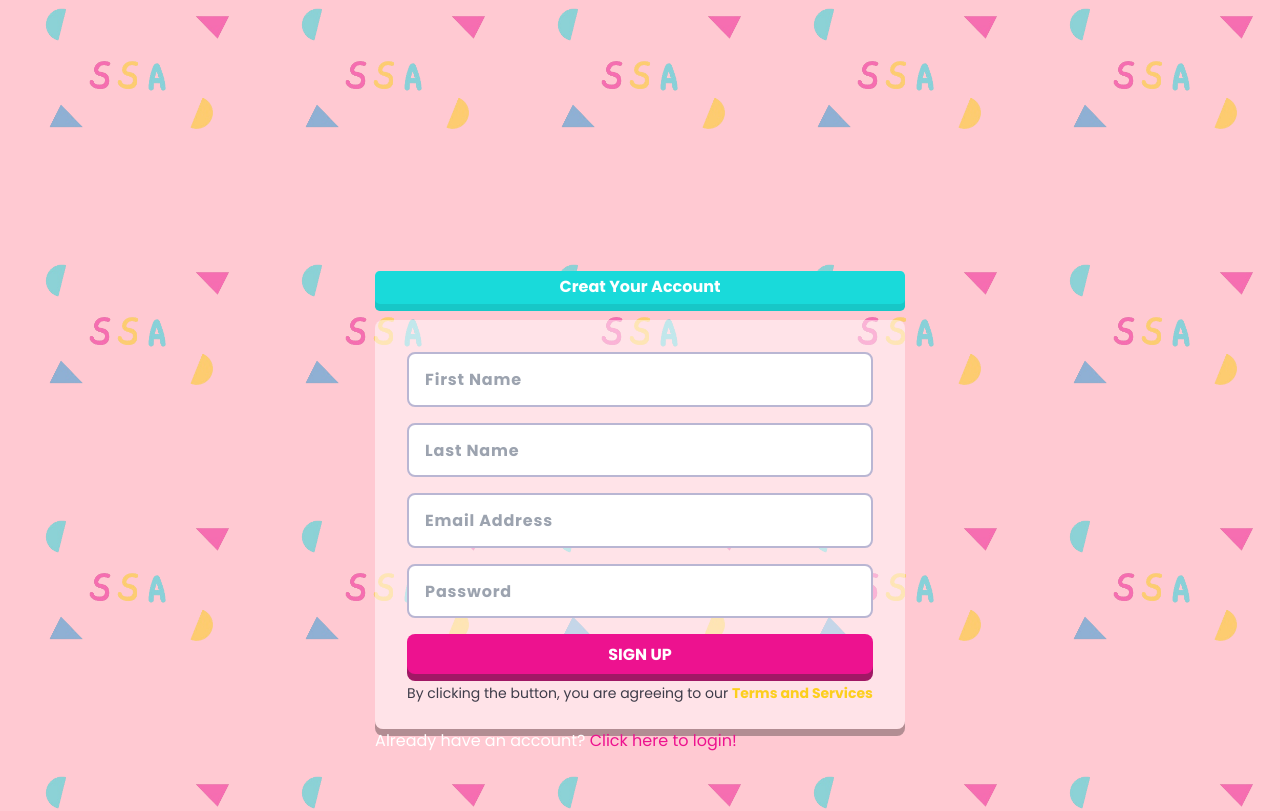
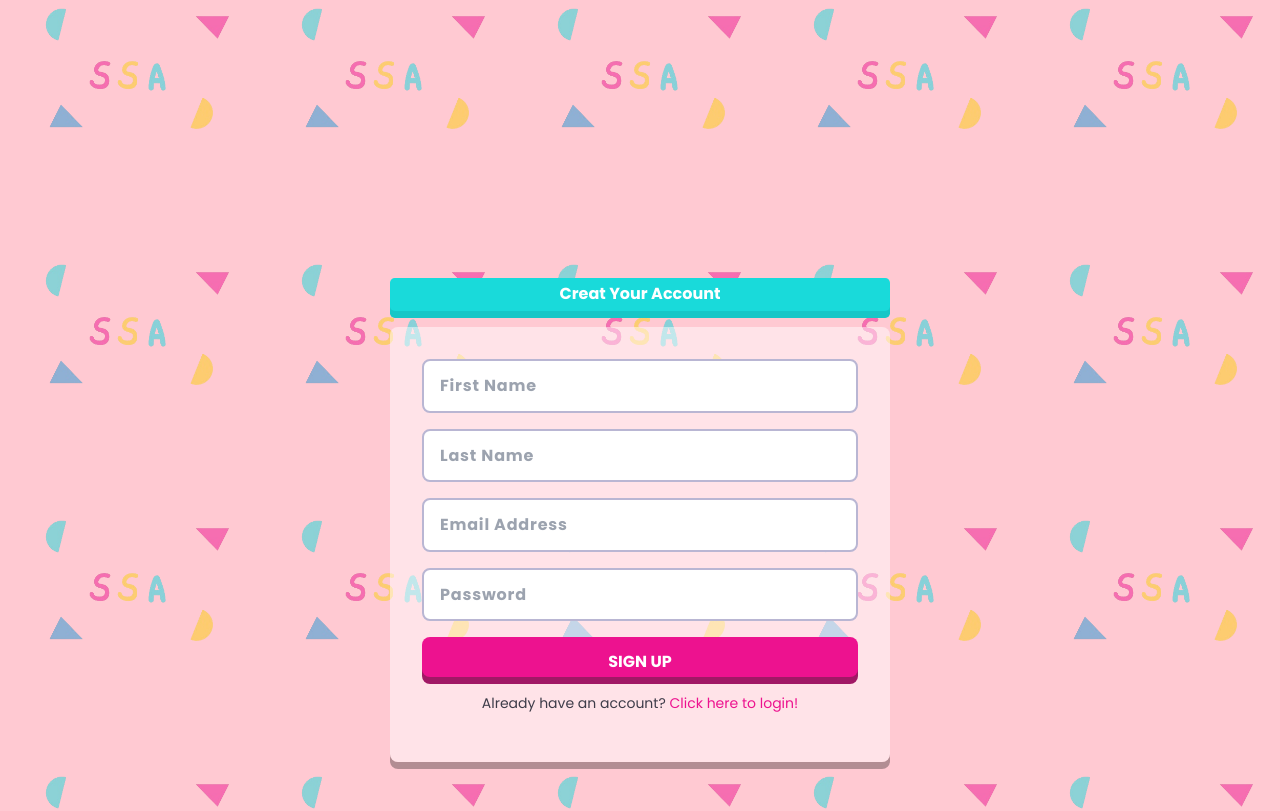
Before and after one commit to mohammad-ziadeh/react-project-final, a React (Vite) app: page / in a window 1280 px wide. Shown: the top 811 px of the page. Built offline with nearby package versions, Linux system fonts and the light colour scheme; a web font is replaced by a local one.

Commit message:
first commit

```diff
--- a/package.json
+++ b/package.json
@@ -21,6 +21,7 @@
     "react-dom": "^18.3.1",
     "react-icons": "^5.4.0",
     "react-router-dom": "^7.1.3",
+    "react-scroll": "^1.9.0",
     "yup": "^1.6.1"
   },
   "devDependencies": {
--- a/src/pages/login/log.css
+++ b/src/pages/login/log.css
@@ -70,7 +70,7 @@ body {
   margin-bottom: 1rem;
 }
 .form {
-  line-height: 7px;
+  width: 500px;
   display: flex;
   flex-direction: column;
   gap: 1rem;
@@ -97,7 +97,7 @@ body {
   font-size: 1rem;
   color: var(--Dark-Blue);
 }
-.form button {
+.form .subBtn {
   background-color: var(--Green);
   font-size: 1rem;
   height: 40px;
--- a/src/pages/login/login.jsx
+++ b/src/pages/login/login.jsx
@@ -58,18 +58,21 @@ function App({ handleScrollToSignup }) {
               {formik.touched.password && formik.errors.password ? (
                 <div style={{ color: "red" }}>{formik.errors.password}</div>
               ) : null}
-              <button type="submit">log in </button>
+              <button className="subBtn" type="submit">
+                log in{" "}
+              </button>
               <small>
-                By clicking the button, you are agreeing to our{" "}
-                <span className="red">Terms and Services</span>
+                <p>
+                  Don't have an account?{" "}
+                  <button
+                    className="changeButton"
+                    onClick={handleScrollToSignup}
+                  >
+                    Click here to sign up!
+                  </button>
+                </p>
               </small>
             </form>
-            <p>
-              Don't have an account?{" "}
-              <button className="changeButton" onClick={handleScrollToSignup}>
-                Click here to sign up!
-              </button>
-            </p>
           </article>
         </div>
       </section>
--- a/src/pages/login/signup.jsx
+++ b/src/pages/login/signup.jsx
@@ -93,19 +93,22 @@ function App({ handleScrollToLogin }) {
                 <div style={{ color: "red" }}>{formik.errors.password}</div>
               ) : null}
 
-              <button type="submit">Sign up </button>
+              <button className="subBtn" type="submit">
+                Sign up{" "}
+              </button>
 
               <small>
-                By clicking the button, you are agreeing to our{" "}
-                <span className="red">Terms and Services</span>
+                <p>
+                  Already have an account?{" "}
+                  <button
+                    className="changeButton"
+                    onClick={handleScrollToLogin}
+                  >
+                    Click here to login!
+                  </button>
+                </p>
               </small>
             </form>
-            <p>
-              Already have an account?{" "}
-              <button className="changeButton" onClick={handleScrollToLogin}>
-                Click here to login!
-              </button>
-            </p>
           </article>
         </div>
       </section>
```
Also changed, not shown: 1 other file (tests, documents, lock files or other folders).
